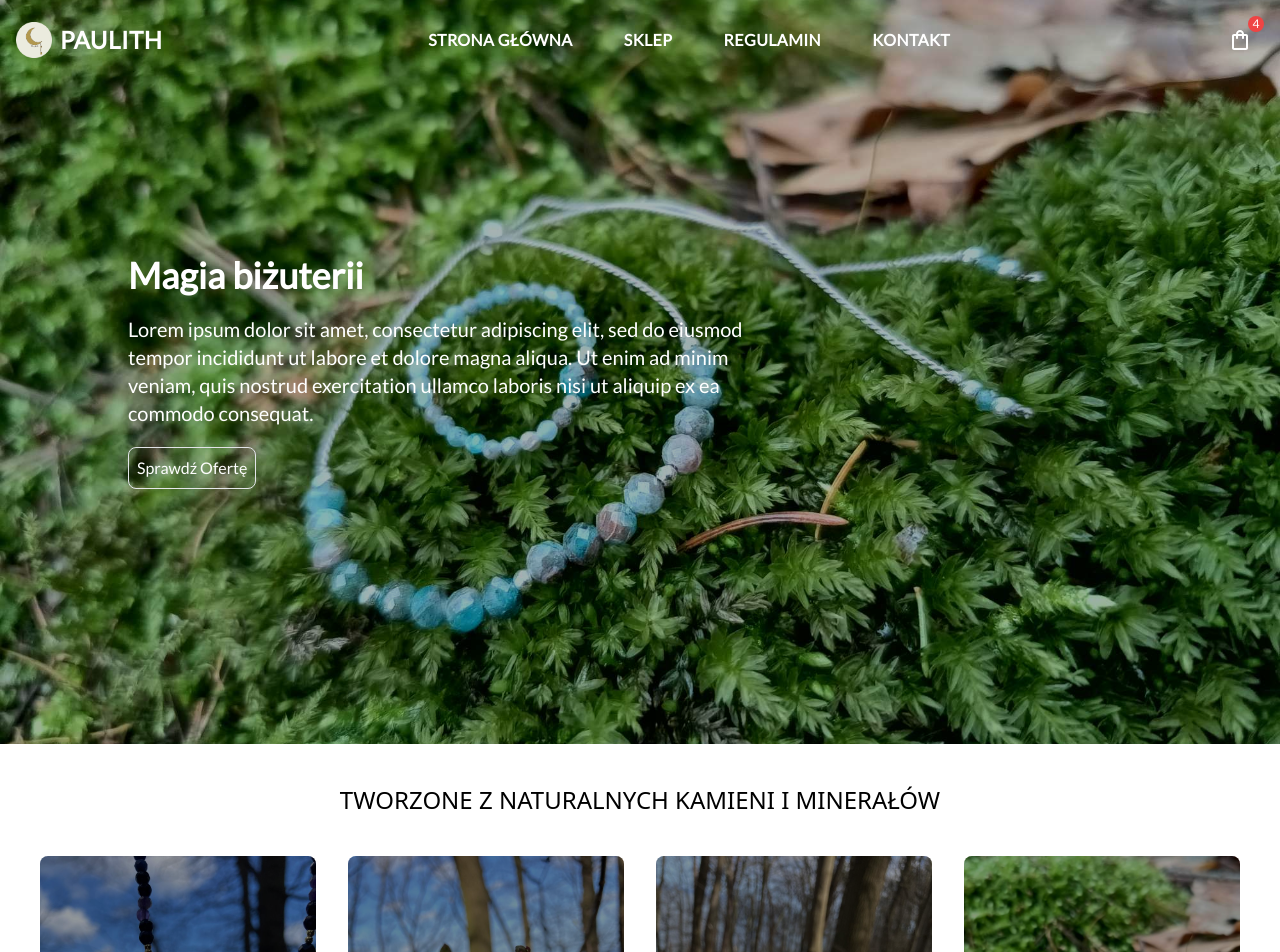
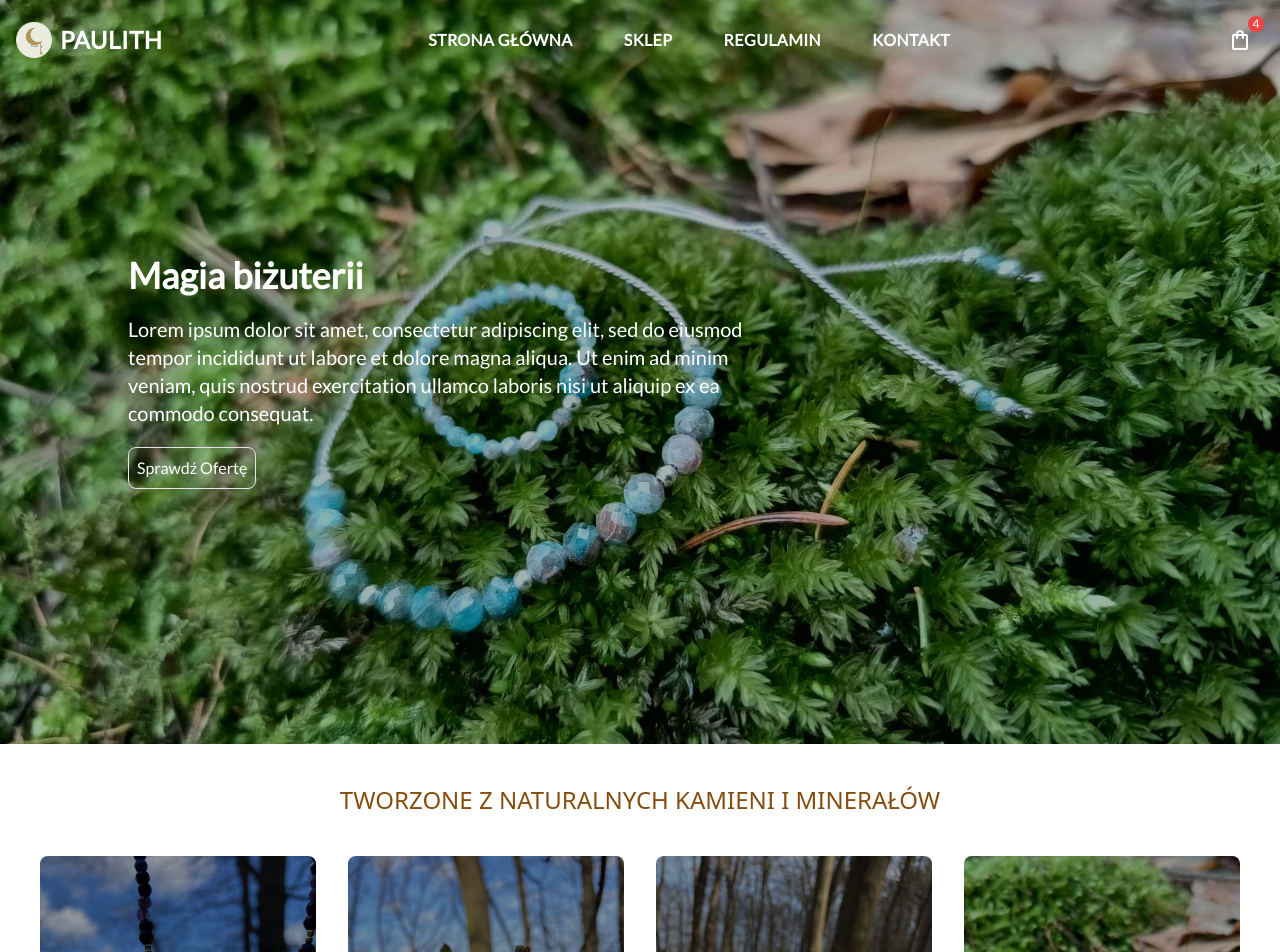
Before and after one commit to GxbrielZ/PaulithStore, a React (Vite) app: page / in a window 1280 px wide. Shown: the top 952 px of the page. Built offline with nearby package versions, Linux system fonts and the light colour scheme.

Commit message:
style: Change title color

```diff
--- a/src/components/Shared/TextBanner.jsx
+++ b/src/components/Shared/TextBanner.jsx
@@ -4,7 +4,7 @@ const TextBanner = ({ inputText }) => {
   return (
     <div>
         <h1
-            className='uppercase text-center m-10 text-2xl'
+            className='uppercase text-center m-10 text-2xl text-yellow-800'
         >
             {inputText}
         </h1>
```
